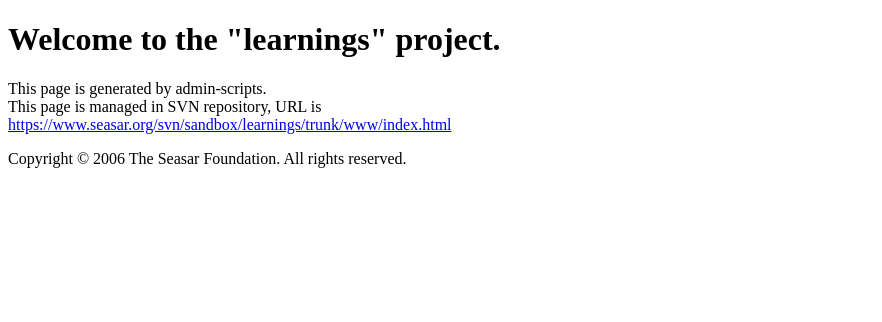
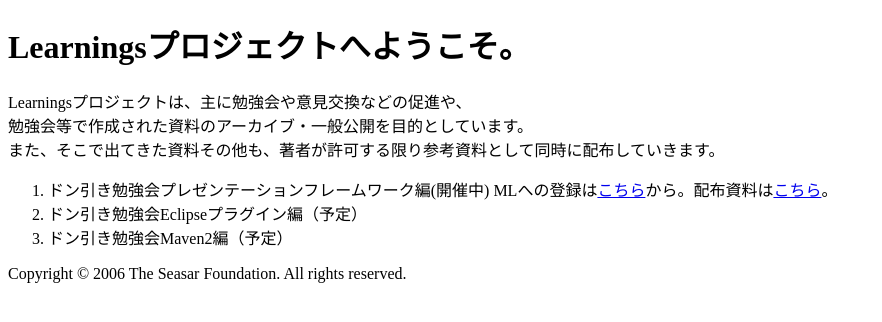
Before and after one commit to seasarorg/learnings, a plain HTML site: page www/index.html in a window 1280 px wide. Shown: the whole page, without its empty margins (0-882 px from the left). Drawn offline with Linux system fonts and the light colour scheme.

Commit message:
git-svn-id: https://www.seasar.org/svn/sandbox/learnings/trunk@4 aefe9975-30c7-4542-9f17-3eccf519f78c

```diff
--- a/www/index.html
+++ b/www/index.html
@@ -10,11 +10,18 @@
 
 <body>
 
-<h1>Welcome to the "learnings" project.</h1>
+<h1>Learningsプロジェクトへようこそ。</h1>
 
-<p>This page is generated by admin-scripts.<br />
-This page is managed in SVN repository, URL is<br />
-<a href="https://www.seasar.org/svn/sandbox/learnings/trunk/www/index.html">https://www.seasar.org/svn/sandbox/learnings/trunk/www/index.html</a></p>
+<p>Learningsプロジェクトは、主に勉強会や意見交換などの促進や、<br/>
+勉強会等で作成された資料のアーカイブ・一般公開を目的としています。<br/>
+また、そこで出てきた資料その他も、著者が許可する限り参考資料として同時に配布していきます。<br />
+</p>
+
+<ol>
+ <li>ドン引き勉強会プレゼンテーションフレームワーク編(開催中) MLへの登録は<a href="https://ml.seasar.org/mailman/listinfo/donbiki-view">こちら</a>から。配布資料は<a href="https://www.seasar.org/svn/sandbox/learnings/trunk/donbiki/donbiki-view/">こちら</a>。</li>
+ <li>ドン引き勉強会Eclipseプラグイン編（予定）</li>
+ <li>ドン引き勉強会Maven2編（予定）</li>
+</ol>
 
 <p>Copyright &copy; 2006 The Seasar Foundation. All rights reserved.</p>
 
```
